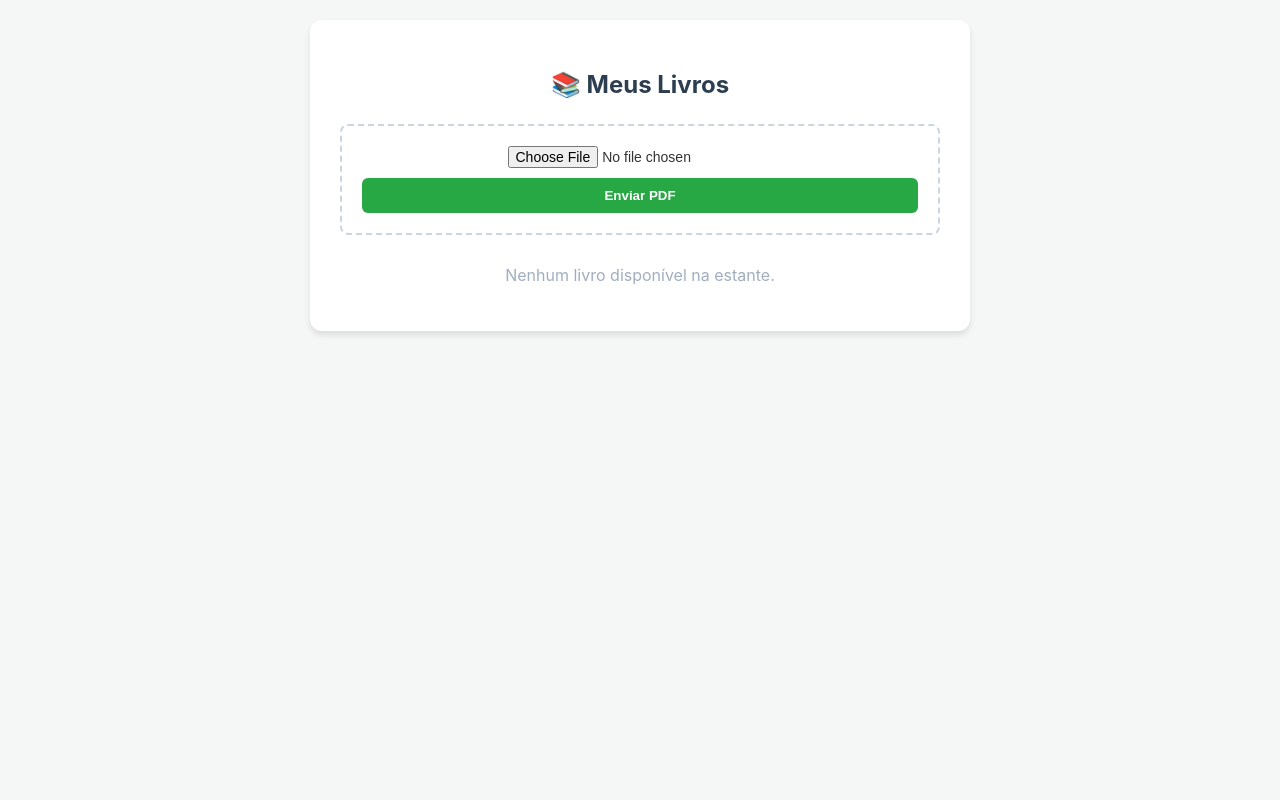
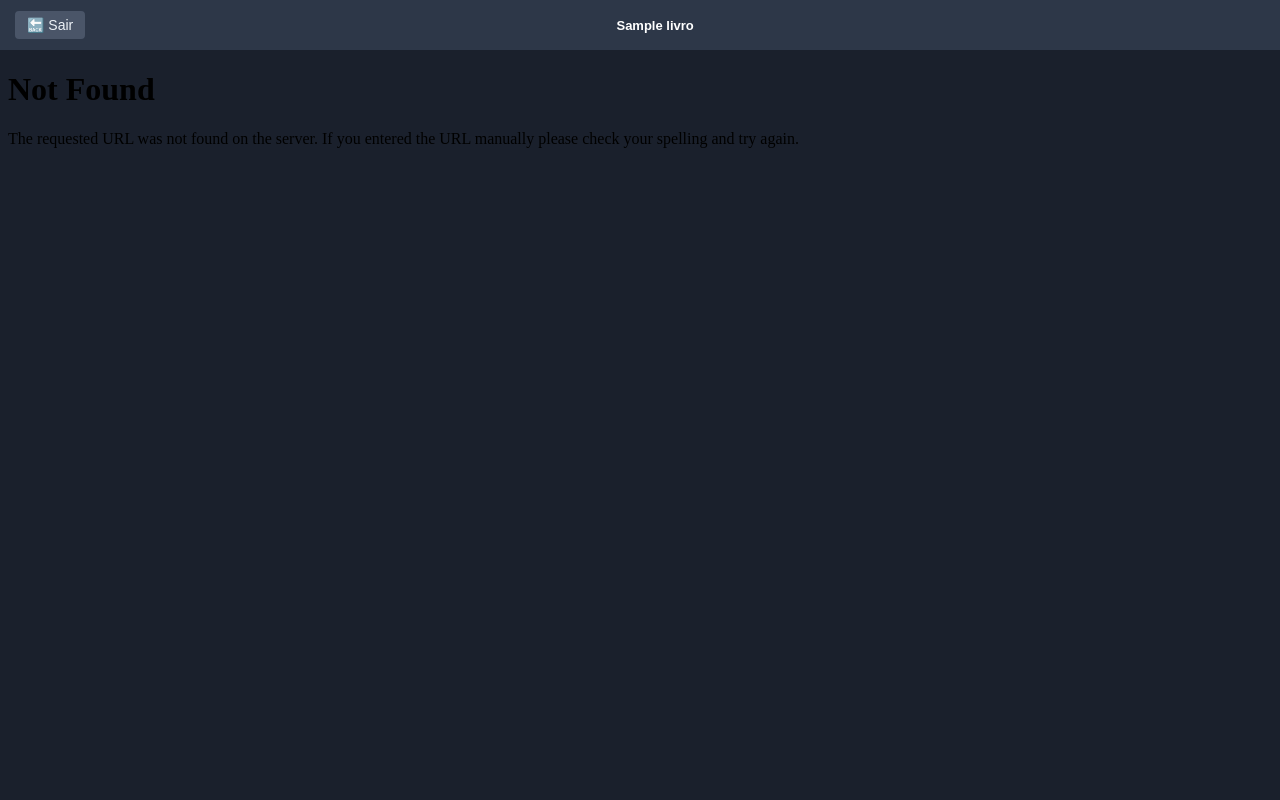
Before and after one commit to kidbradoki/Livros-, a Flask app: page /ler/1 in a window 1280 px wide. Run offline with Flask 3, Linux system fonts and the light colour scheme; tables that the repository leaves empty hold one stand-in row (values such as "Sample post").

Commit message:
Update leitor.html

```diff
--- a/templates/leitor.html
+++ b/templates/leitor.html
@@ -2,42 +2,27 @@
 <html lang="pt-br">
 <head>
     <meta charset="UTF-8">
-    <meta name="viewport" content="width=device-width, initial-scale=1.0">
-    <title>Minha Biblioteca</title>
+    <meta name="viewport" content="width=device-width, initial-scale=1.0, maximum-scale=1.0, user-scalable=no">
+    <title>Lendo: {{ livro['titulo'] }}</title>
     <style>
-        body { font-family: -apple-system, BlinkMacSystemFont, "Segoe UI", Roboto, sans-serif; background-color: #f4f7f6; margin: 0; padding: 20px; color: #333; }
-        .container { max-width: 600px; margin: 0 auto; background: white; padding: 30px; border-radius: 12px; box-shadow: 0 4px 6px rgba(0,0,0,0.1); }
-        h2 { text-align: center; color: #2c3e50; margin-bottom: 25px; }
-        .upload-section { border: 2px dashed #cbd5e0; padding: 20px; text-align: center; border-radius: 8px; margin-bottom: 30px; }
-        .btn-upload { background-color: #28a745; color: white; border: none; padding: 10px 20px; border-radius: 6px; cursor: pointer; font-weight: bold; width: 100%; margin-top: 10px; }
-        .livro-item { display: flex; justify-content: space-between; align-items: center; padding: 15px; border-bottom: 1px solid #edf2f7; }
-        .btn-ler { text-decoration: none; background-color: #3182ce; color: white; padding: 8px 16px; border-radius: 4px; font-size: 14px; }
-        .vazio { text-align: center; color: #a0aec0; margin-top: 20px; }
+        body, html { margin: 0; padding: 0; height: 100%; width: 100%; overflow: hidden; background-color: #1a202c; }
+        .topo-menu { height: 50px; background-color: #2d3748; color: white; display: flex; align-items: center; padding: 0 15px; justify-content: space-between; position: relative; z-index: 10; font-family: sans-serif; }
+        .btn-voltar { color: #edf2f7; text-decoration: none; font-size: 14px; background: #4a5568; padding: 6px 12px; border-radius: 4px; }
+        .pdf-container { height: calc(100% - 50px); width: 100%; border: none; }
+        iframe { width: 100%; height: 100%; border: none; }
     </style>
 </head>
 <body>
-    <div class="container">
-        <h2>📚 Meus Livros</h2>
+    <div class="topo-menu">
+        <a href="/" class="btn-voltar">🔙 Sair</a>
+        <span style="font-size: 13px; font-weight: bold; max-width: 60%; overflow: hidden; text-overflow: ellipsis; white-space: nowrap;">
+            {{ livro['titulo'] }}
+        </span>
+        <div style="width: 40px;"></div>
+    </div>
 
-        <div class="upload-section">
-            <form action="/upload" method="post" enctype="multipart/form-data">
-                <input type="file" name="file" accept=".pdf" required style="font-size: 14px;">
-                <button type="submit" class="btn-upload">Enviar PDF</button>
-            </form>
-        </div>
-
-        <div id="lista-livros">
-            {% for livro in livros %}
-            <div class="livro-item">
-                <span style="font-weight: 500; overflow: hidden; text-overflow: ellipsis; white-space: nowrap; max-width: 70%;">{{ livro['titulo'] }}</span>
-                <a href="/ler/{{ livro['id'] }}" class="btn-ler">Ler Agora</a>
-            </div>
-            {% endfor %}
-
-            {% if not livros %}
-            <p class="vazio">Nenhum livro disponível na estante.</p>
-            {% endif %}
-        </div>
+    <div class="pdf-container">
+        <iframe src="/uploads/{{ livro['titulo'] }}#toolbar=0" allow="fullscreen"></iframe>
     </div>
 </body>
 </html>
```
